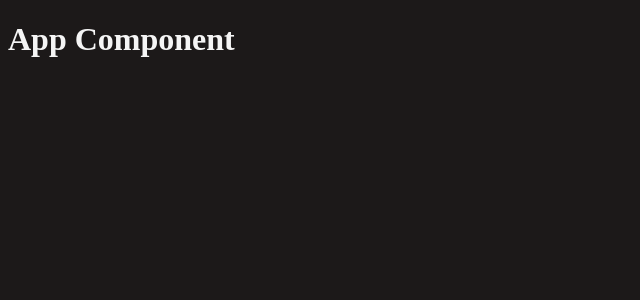
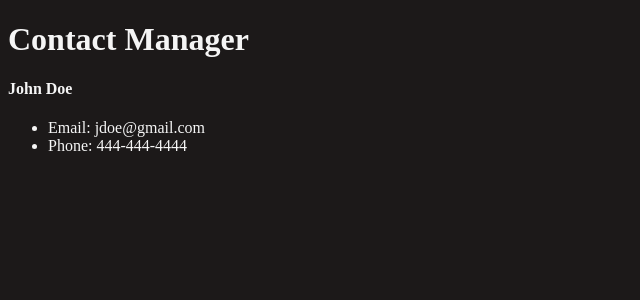
Before and after one commit to alexsjcho/contact-manager-react-app, a React (Create React App) app: page / in a window 1280 px wide. Shown: the top 300 px of the page, without its empty margins (0-640 px from the left). Built offline with nearby package versions, Linux system fonts and the light colour scheme.

Commit message:
added components and props

```diff
--- a/src/App.js
+++ b/src/App.js
@@ -1,11 +1,14 @@
 import React, { Component } from "react";
+import Contact from "./components/Contact";
+import Header from "./components/Header";
 import "./App.css";
 
 class App extends Component {
   render() {
     return (
       <div className="App">
-        <h1>App Component</h1>
+        <Header branding="Contact Manager" />
+        <Contact name="John Doe" email="jdoe@gmail.com" phone="444-444-4444" />
       </div>
     );
   }
--- a/src/components/Contact.js
+++ b/src/components/Contact.js
@@ -0,0 +1,17 @@
+import React, { Component } from "react";
+
+class Contact extends Component {
+  render() {
+    const { name, email, phone } = this.props;
+    return (
+      <div>
+        <h4>{name}</h4>
+        <ul>
+          <li> Email: {email}</li>
+          <li> Phone: {phone}</li>
+        </ul>
+      </div>
+    );
+  }
+}
+export default Contact;
--- /dev/null
+++ b/src/components/Header.js
@@ -0,0 +1,11 @@
+import React from "react";
+
+const Header = props => {
+  const { branding } = props;
+  return (
+    <div>
+      <h1>{branding}</h1>
+    </div>
+  );
+};
+export default Header;
```
